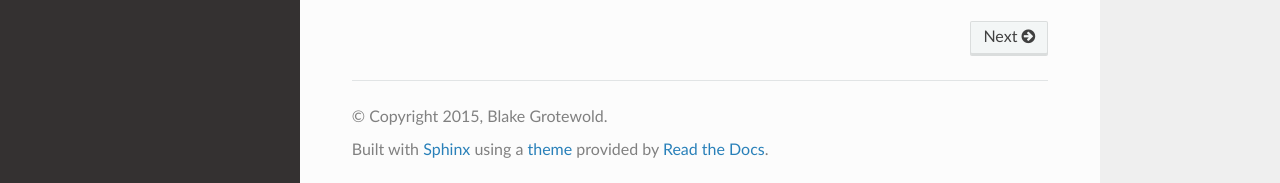
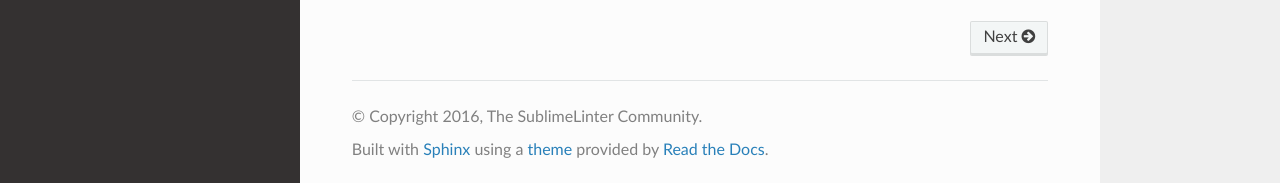
Before and after one commit to SublimeLinter/SublimeLinter, a Sphinx documentation site: the page built from docs/index.rst, in a window 1280 px wide and 900 px high, scrolled down 5563 px. Shown: the part 714-897 px from the top of the window. Built offline with Sphinx 7.4.7 and the Read the Docs theme 2.0.0, drawn with Linux system fonts in a browser that asks for light colours.

Commit message:
Update conf.py

```diff
--- a/docs/conf.py
+++ b/docs/conf.py
@@ -44,7 +44,7 @@ master_doc = 'index'
 
 # General information about the project.
 project = u'SublimeLinter'
-copyright = u'2015, Blake Grotewold'
+copyright = u'2016, The SublimeLinter Community'
 
 # The version info for the project you're documenting, acts as replacement for
 # |version| and |release|, also used in various other places throughout the
@@ -204,7 +204,7 @@ latex_elements = {
 #  author, documentclass [howto, manual, or own class]).
 latex_documents = [
   ('index', 'SublimeLinter.tex', u'SublimeLinter Documentation',
-   u'Blake Grotewold', 'manual'),
+   u'The SublimeLinter Community', 'manual'),
 ]
 
 # The name of an image file (relative to this directory) to place at the top of
@@ -234,7 +234,7 @@ latex_documents = [
 # (source start file, name, description, authors, manual section).
 man_pages = [
     ('index', 'sublimelinter', u'SublimeLinter Documentation',
-     [u'Blake Grotewold'], 1)
+     [u'The SublimeLinter Community'], 1)
 ]
 
 # If true, show URL addresses after external links.
@@ -248,7 +248,7 @@ man_pages = [
 #  dir menu entry, description, category)
 texinfo_documents = [
   ('index', 'SublimeLinter', u'SublimeLinter Documentation',
-   u'Blake Grotewold', 'SublimeLinter', 'Interactive code linting framework for Sublime Text 3.',
+   u'The SublimeLinter Community', 'SublimeLinter', 'Interactive code linting framework for Sublime Text 3.',
    'Miscellaneous'),
 ]
 
```
